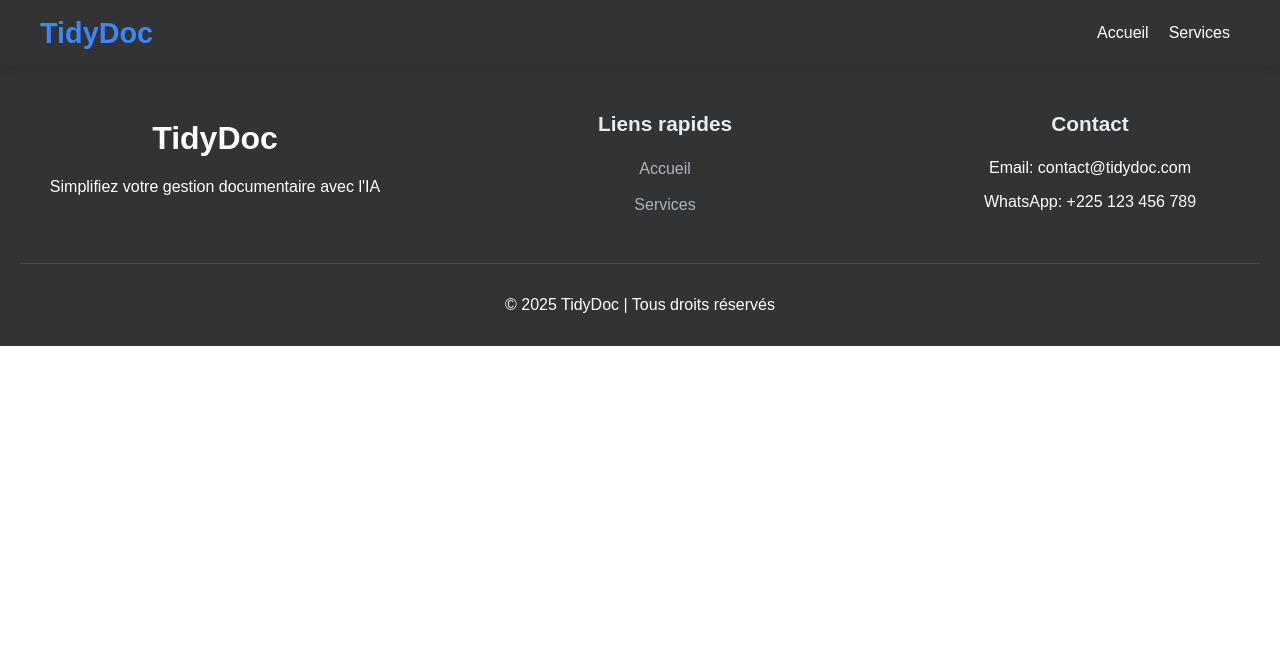
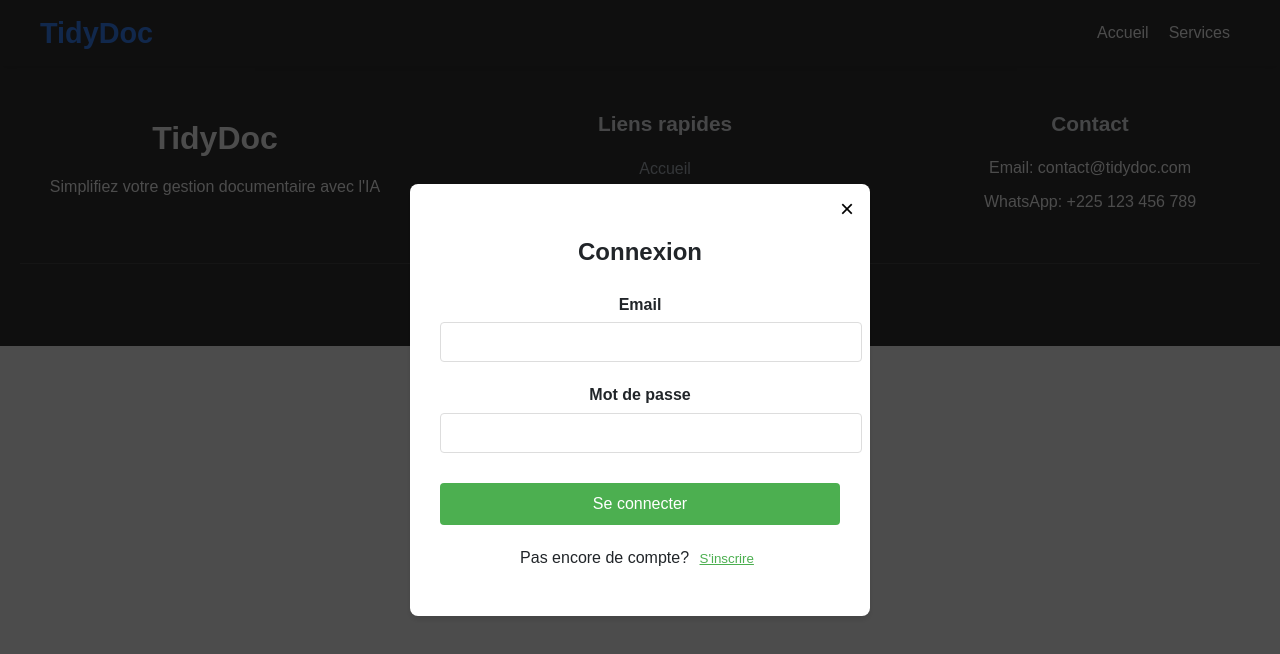
Before and after one commit to OYKLd/tidyDoc, a React (Create React App) app in the folder tidydoc/: page /services in a window 1280 px wide. Shown: the top 654 px of the page. Built offline with nearby package versions, Linux system fonts and the light colour scheme; no server answers.

Commit message:
aiArchive

```diff
--- a/tidydoc/src/App.css
+++ b/tidydoc/src/App.css
@@ -362,3 +362,16 @@
       font-size: 2rem;
     }
   }
+  .logout-button {
+    background-color: transparent;
+    border: 1px solid #ff4d4d;
+    color: #ff4d4d;
+    padding: 5px 10px;
+    border-radius: 4px;
+    cursor: pointer;
+  }
+
+  .logout-button:hover {
+    background-color: #ff4d4d;
+    color: white;
+  }
--- a/tidydoc/src/App.js
+++ b/tidydoc/src/App.js
@@ -1,39 +1,63 @@
 import React, { useState } from 'react';
-import { BrowserRouter as Router, Route, Routes, Link } from 'react-router-dom'; // Import de React Router
+import { BrowserRouter as Router, Route, Routes, Link } from 'react-router-dom';
 import './App.css';
 import heroImage from './assets/hero-image.jpeg';
-import Services from './Services'; // Import de ton composant Services
+import Services from './Services';
+import { AuthProvider } from './AuthContext';
+import ProtectedRoute from './ProtectedRoute';
+import { useAuth } from './AuthContext';
+import { signOut } from 'firebase/auth';
+import { auth } from './firebase';
+
+function Navigation() {
+  const { currentUser, isAuthenticated } = useAuth();
+
+  const handleLogout = async () => {
+    try {
+      await signOut(auth);
+    } catch (error) {
+      console.error("Erreur lors de la déconnexion:", error);
+    }
+  };
+
+  return (
+    <nav>
+      <div className="logo">
+        <h1>TidyDoc</h1>
+      </div>
+      <ul className="nav-links">
+        <li><Link to="/">Accueil</Link></li>
+        <li><Link to="/services">Services</Link></li>
+        {isAuthenticated ? (
+          <li>
+            <button onClick={handleLogout} className="logout-button">
+              Déconnexion
+            </button>
+          </li>
+        ) : null}
+      </ul>
+    </nav>
+  );
+}
 
 function App() {
-  // Utilisation de useState pour contrôler la visibilité de la vidéo
   const [showVideo, setShowVideo] = useState(false);
 
-  // Fonction pour basculer l'état de la vidéo (afficher/masquer)
   const toggleVideo = () => {
     setShowVideo(!showVideo);
   };
 
   return (
-    <Router> {/* Enveloppe ton application avec Router */}
+    <Router>
+      <AuthProvider>
         <div className="App">
-        {/* Header / NavBar */}
           <header className="header">
-          <nav>
-            <div className="logo">
-              <h1>TidyDoc</h1>
-            </div>
-            <ul className="nav-links">
-              <li><Link to="/">Accueil</Link></li> {/* Lien vers la page d'accueil */}
-              <li><Link to="/services">Services</Link></li> {/* Lien vers la page Services */}
-            </ul>
-          </nav>
+            <Navigation />
           </header>
 
-        {/* Routes */}
           <Routes>
             <Route path="/" element={(
               <div>
-              {/* Hero Section */}
                 <section className="hero" style={{ backgroundImage: `url(${heroImage})` }}>
                   <div className="hero-text">
                     <h2>Simplifiez votre gestion documentaire avec l'IA</h2>
@@ -41,7 +65,6 @@ function App() {
                   </div>
                 </section>
 
-                    {/* Services Section */}
                 <section className="service-info" id="services">
                   <h2>Comment fonctionne TidyDoc ?</h2>
                   <p>Notre solution utilise l'intelligence artificielle pour analyser, classer et organiser vos documents de manière sécurisée et efficace.</p>
@@ -68,14 +91,12 @@ function App() {
                   </div>
                 </section>
 
-              {/* CTA Section */}
                 <section className="demo-btn">
                   <h2>Prêt à simplifier votre gestion documentaire ?</h2>
                   <button onClick={toggleVideo}>
                     {showVideo ? 'Masquer la démo' : 'Voir la démo'}
                   </button>
 
-                {/* Affichage conditionnel de la vidéo */}
                   {showVideo && (
                     <div className="video-container">
                       <video
@@ -91,10 +112,17 @@ function App() {
                 </section>
               </div>
             )} />
-          <Route path="/services" element={<Services />} /> {/* Ajoute la route pour la page Services */}
+
+            <Route
+              path="/services"
+              element={
+                <ProtectedRoute>
+                  <Services />
+                </ProtectedRoute>
+              }
+            />
           </Routes>
 
-        {/* Footer */}
           <footer className="footer">
             <div className="footer-content">
               <div className="footer-logo">
@@ -120,6 +148,7 @@ function App() {
             </div>
           </footer>
         </div>
+      </AuthProvider>
     </Router>
   );
 }
--- /dev/null
+++ b/tidydoc/src/AuthContext.js
@@ -0,0 +1,35 @@
+// AuthContext.js
+import React, { createContext, useContext, useState, useEffect } from 'react';
+import { auth } from './firebase';
+import { onAuthStateChanged } from 'firebase/auth';
+
+const AuthContext = createContext();
+
+export function useAuth() {
+  return useContext(AuthContext);
+}
+
+export function AuthProvider({ children }) {
+  const [currentUser, setCurrentUser] = useState(null);
+  const [loading, setLoading] = useState(true);
+
+  useEffect(() => {
+    const unsubscribe = onAuthStateChanged(auth, (user) => {
+      setCurrentUser(user);
+      setLoading(false);
+    });
+
+    return unsubscribe;
+  }, []);
+
+  const value = {
+    currentUser,
+    isAuthenticated: currentUser !== null
+  };
+
+  return (
+    <AuthContext.Provider value={value}>
+      {!loading && children}
+    </AuthContext.Provider>
+  );
+}
--- /dev/null
+++ b/tidydoc/src/Login.css
@@ -0,0 +1,89 @@
+/* Login.css */
+.login-overlay {
+    position: fixed;
+    top: 0;
+    left: 0;
+    width: 100%;
+    height: 100%;
+    background-color: rgba(0, 0, 0, 0.7);
+    display: flex;
+    justify-content: center;
+    align-items: center;
+    z-index: 1000;
+  }
+
+  .login-modal {
+    background-color: white;
+    border-radius: 8px;
+    padding: 30px;
+    width: 90%;
+    max-width: 400px;
+    position: relative;
+    box-shadow: 0 4px 6px rgba(0, 0, 0, 0.1);
+  }
+
+  .close-button {
+    position: absolute;
+    top: 10px;
+    right: 10px;
+    background: none;
+    border: none;
+    font-size: 24px;
+    cursor: pointer;
+  }
+
+  .form-group {
+    margin-bottom: 20px;
+  }
+
+  .form-group label {
+    display: block;
+    margin-bottom: 5px;
+    font-weight: bold;
+  }
+
+  .form-group input {
+    width: 100%;
+    padding: 10px;
+    border: 1px solid #ddd;
+    border-radius: 4px;
+    font-size: 16px;
+  }
+
+  .submit-button {
+    background-color: #4CAF50;
+    color: white;
+    padding: 12px 20px;
+    border: none;
+    border-radius: 4px;
+    cursor: pointer;
+    font-size: 16px;
+    width: 100%;
+    margin-top: 10px;
+  }
+
+  .submit-button:hover {
+    background-color: #45a049;
+  }
+
+  .error-message {
+    color: red;
+    margin-bottom: 15px;
+    background-color: #ffeeee;
+    padding: 10px;
+    border-radius: 4px;
+    font-size: 14px;
+  }
+
+  .toggle-form {
+    margin-top: 20px;
+    text-align: center;
+  }
+
+  .toggle-button {
+    background: none;
+    border: none;
+    color: #4CAF50;
+    cursor: pointer;
+    text-decoration: underline;
+  }
--- /dev/null
+++ b/tidydoc/src/Login.js
@@ -0,0 +1,81 @@
+import React, { useState } from 'react';
+import { auth } from './firebase';
+import { signInWithEmailAndPassword, createUserWithEmailAndPassword } from 'firebase/auth';
+import './Login.css'; // N'oubliez pas de créer ce fichier pour le style
+
+function Login({ onClose }) {
+  const [email, setEmail] = useState('');
+  const [password, setPassword] = useState('');
+  const [isSignUp, setIsSignUp] = useState(false);
+  const [error, setError] = useState('');
+
+  const handleSubmit = async (e) => {
+    e.preventDefault();
+    setError('');
+
+    try {
+      if (isSignUp) {
+        await createUserWithEmailAndPassword(auth, email, password);
+      } else {
+        await signInWithEmailAndPassword(auth, email, password);
+      }
+      // La connexion est réussie, fermer le modal
+      onClose();
+    } catch (error) {
+      setError(error.message);
+    }
+  };
+
+  return (
+    <div className="login-overlay">
+      <div className="login-modal">
+        <button className="close-button" onClick={onClose}>×</button>
+        <h2>{isSignUp ? 'Créer un compte' : 'Connexion'}</h2>
+
+        {error && <div className="error-message">{error}</div>}
+
+        <form onSubmit={handleSubmit}>
+          <div className="form-group">
+            <label htmlFor="email">Email</label>
+            <input
+              type="email"
+              id="email"
+              value={email}
+              onChange={(e) => setEmail(e.target.value)}
+              required
+            />
+          </div>
+
+          <div className="form-group">
+            <label htmlFor="password">Mot de passe</label>
+            <input
+              type="password"
+              id="password"
+              value={password}
+              onChange={(e) => setPassword(e.target.value)}
+              required
+            />
+          </div>
+
+          <button type="submit" className="submit-button">
+            {isSignUp ? 'S\'inscrire' : 'Se connecter'}
+          </button>
+        </form>
+
+        <p className="toggle-form">
+          {isSignUp
+            ? 'Déjà un compte? '
+            : 'Pas encore de compte? '}
+          <button
+            className="toggle-button"
+            onClick={() => setIsSignUp(!isSignUp)}
+          >
+            {isSignUp ? 'Se connecter' : 'S\'inscrire'}
+          </button>
+        </p>
+      </div>
+    </div>
+  );
+}
+
+export default Login;
--- /dev/null
+++ b/tidydoc/src/ProtectedRoute.js
@@ -0,0 +1,27 @@
+// ProtectedRoute.js
+import React, { useState } from 'react';
+import { Navigate } from 'react-router-dom';
+import { useAuth } from './AuthContext';
+import Login from './Login';
+
+function ProtectedRoute({ children }) {
+  const { isAuthenticated } = useAuth();
+  const [showLogin, setShowLogin] = useState(!isAuthenticated);
+
+  const handleCloseLogin = () => {
+    setShowLogin(false);
+  };
+
+  if (!isAuthenticated && showLogin) {
+    return (
+      <>
+        {children} {/* Pour afficher la page en arrière-plan */}
+        <Login onClose={handleCloseLogin} />
+      </>
+    );
+  }
+
+  return children;
+}
+
+export default ProtectedRoute;
--- /dev/null
+++ b/tidydoc/src/firebase.js
@@ -0,0 +1,21 @@
+// firebase.js
+import { initializeApp } from 'firebase/app';
+import { getAuth } from 'firebase/auth';
+
+// Remplacez ces valeurs par celles de votre projet Firebase
+const firebaseConfig = {
+  apiKey: "AIzaSyD77K9m19kHtfv5zrgvDIoOJfjA5iYg4Lw",
+  authDomain: "tidydoc.firebaseapp.com",
+  projectId: "tidydoc",
+  storageBucket: "tidydoc.firebasestorage.app",
+  messagingSenderId: "167012453317",
+  appId: "1:167012453317:web:7baf01fc2c62c26f3f59ac",
+  measurementId: "G-QLY5RYKH8L"
+};
+
+// Initialiser Firebase
+const app = initializeApp(firebaseConfig);
+
+// Initialiser et exporter l'auth
+export const auth = getAuth(app);
+export default app;
```
Lines whose indentation alone changed are shown as unchanged.
